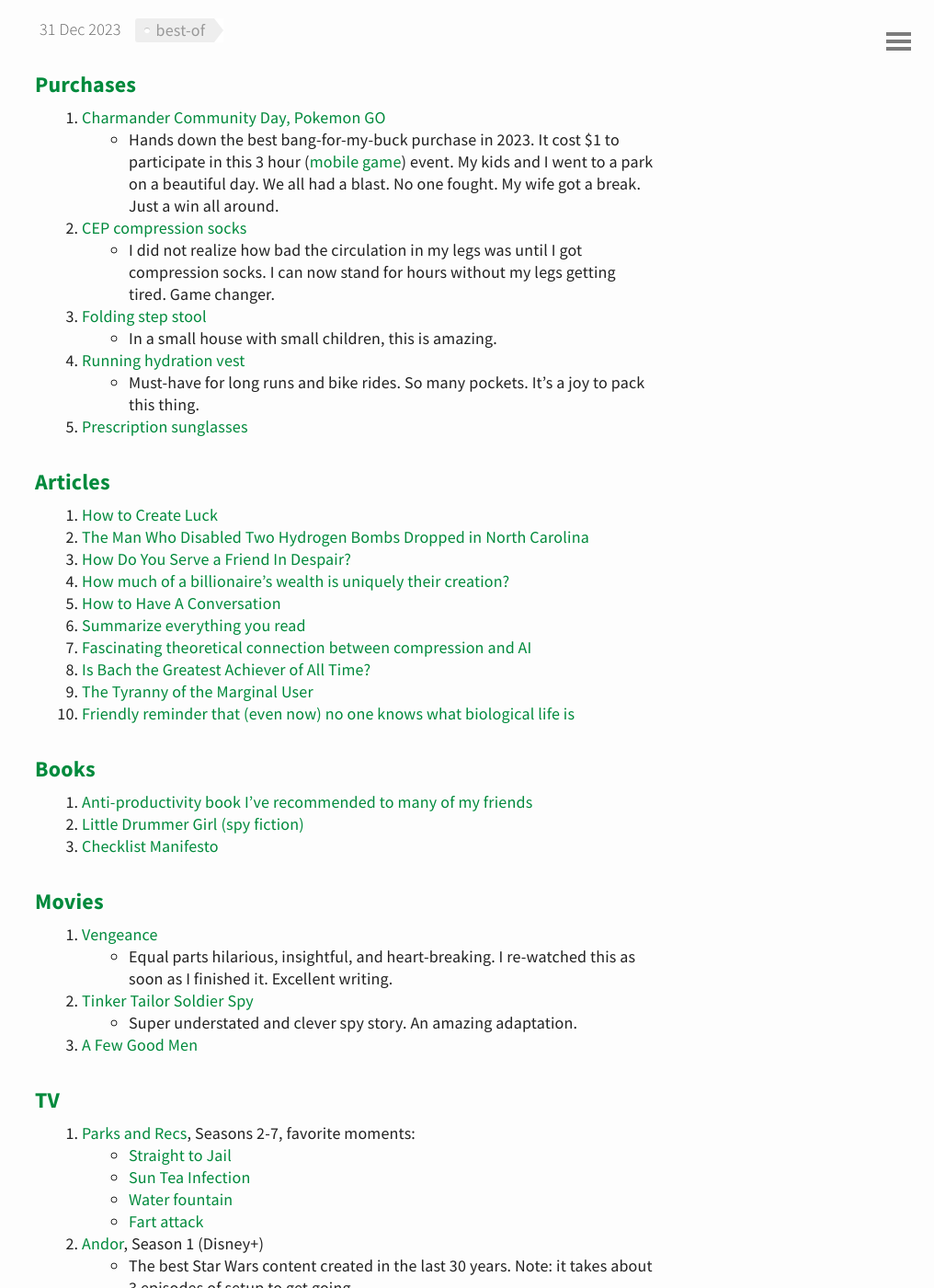
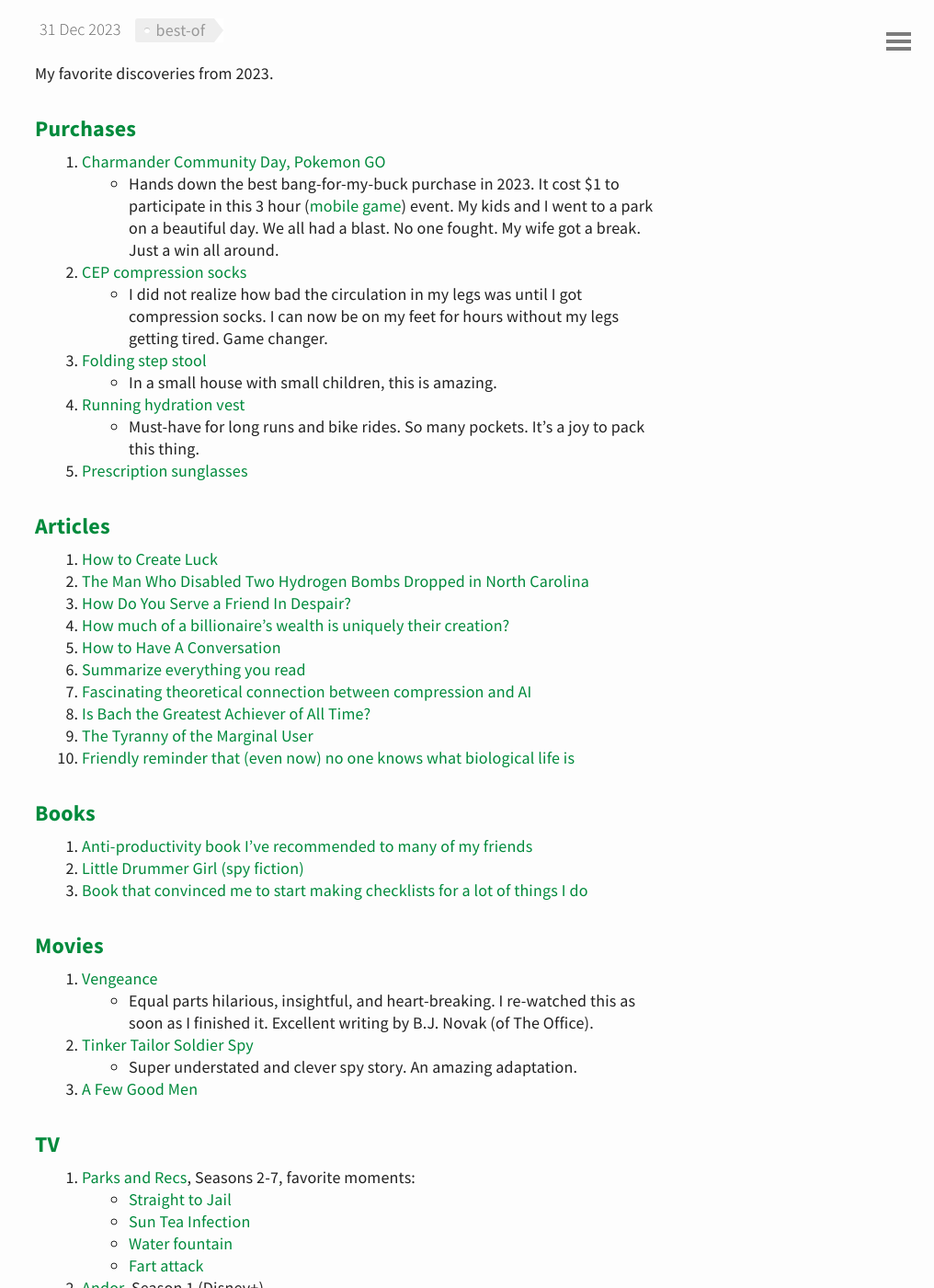
Before and after one commit to davidlaprade/davidlaprade.github.io, a Jekyll site: the page built from _posts/2023-12-31-the-best-of-2023.md, in a window 1280 px wide and 1400 px high, scrolled down 318 px. Shown: the whole window at 92% size, without its empty margins (264-1280 px from the left). Built offline with Jekyll 4.4.1, drawn with Linux system fonts in a browser that asks for light colours; some of the changed text lies outside the part shown.

Commit message:
Small tweaks to 2023 best of post

```diff
--- a/_posts/2023-12-31-the-best-of-2023.md
+++ b/_posts/2023-12-31-the-best-of-2023.md
@@ -3,6 +3,8 @@ title: "The Best of 2023"
 tags: best-of
 excerpt: "My favorite discoveries from the past year."
 ---
+
+My favorite discoveries from 2023.
 
 ### Purchases
 1. [Charmander Community Day, Pokemon
@@ -11,7 +13,7 @@ excerpt: "My favorite discoveries from the past year."
 participate in this 3 hour ([mobile game](https://play.google.com/store/apps/details?id=com.nianticlabs.pokemongo)) event.
 My kids and I went to a park on a beautiful day. We all had a blast. No one fought. My wife got a break. Just a win all around.
 1. [CEP compression socks](https://www.amazon.com/gp/product/B086LHC6KL/)
-  * I did not realize how bad the circulation in my legs was until I got compression socks. I can now stand for hours without my legs getting tired. Game changer.
+  * I did not realize how bad the circulation in my legs was until I got compression socks. I can now be on my feet for hours without my legs getting tired. Game changer.
 1. [Folding step stool](https://www.amazon.com/gp/product/B08P75D3LF)
   * In a small house with small children, this is amazing.
 1. [Running hydration
@@ -37,13 +39,12 @@ My kids and I went to a park on a beautiful day. We all had a blast. No one foug
    book I've recommended to many of my friends](https://www.audible.com/pd/Four-Thousand-Weeks-Audiobook/1250834384)
 1. [Little Drummer Girl (spy
    fiction)](https://www.audible.com/pd/The-Little-Drummer-Girl-Audiobook/B008KPJCSS)
-1. [Checklist
-   Manifesto](https://www.audible.com/pd/The-Checklist-Manifesto-Audiobook/B0030ZYDD2)
+1. [Book that convinced me to start making checklists for a lot of things I do](https://www.audible.com/pd/The-Checklist-Manifesto-Audiobook/B0030ZYDD2)
 
 ### Movies
 1. [Vengeance](https://www.amazon.com/Vengeance-B-J-Novak/dp/B0B8NHM82F/)
   * Equal parts hilarious, insightful, and heart-breaking. I re-watched this as soon as
-I finished it. Excellent writing.
+I finished it. Excellent writing by B.J. Novak (of The Office).
 1. [Tinker Tailor Soldier
    Spy](https://www.amazon.com/Tinker-Tailor-Soldier-Gary-Oldman/dp/B009CGD4S8)
   * Super understated and clever spy story. An amazing adaptation.
```
Also changed, not shown: other parts of _posts/2023-12-31-the-best-of-2023.md (+0 -1 lines).
